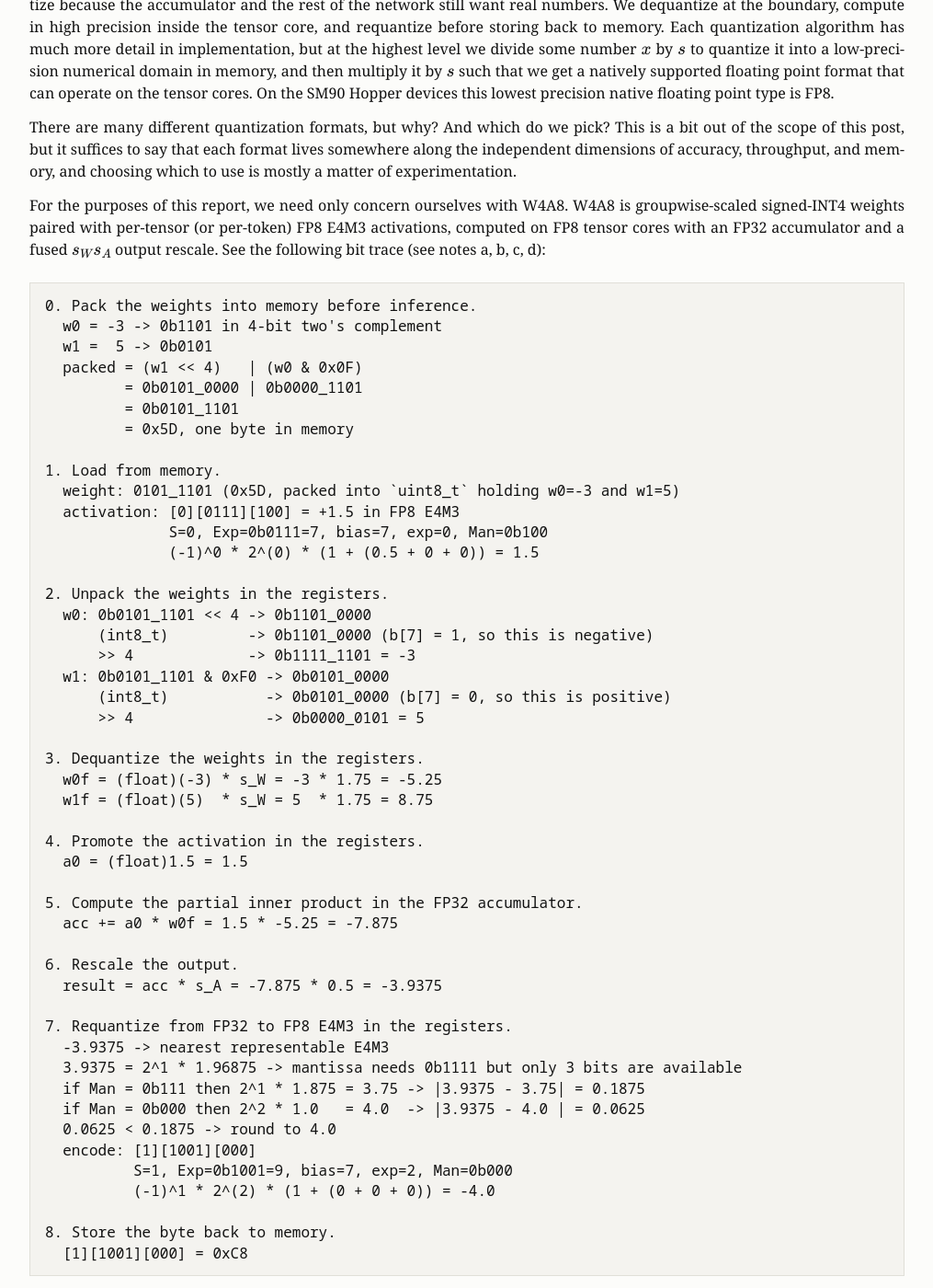
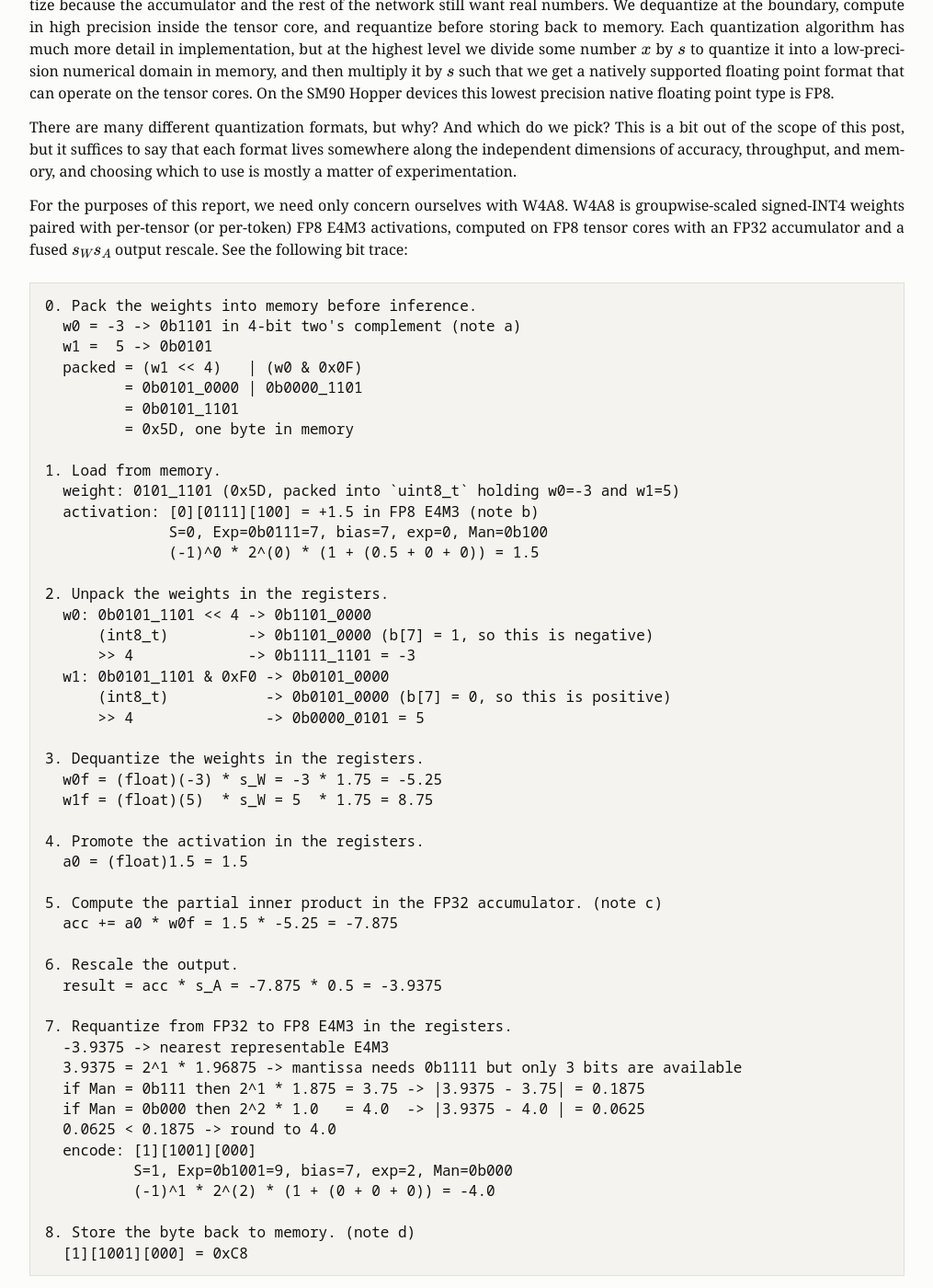
Before and after one commit to ccs668899/ccs668899.github.io, a Jekyll site: the page built from _posts/2026-04-10-flashinfer-allocator-consumer-mismatch.md, in a window 1280 px wide and 1400 px high, scrolled down 340 px. Shown: the whole window at 92% size, without its empty margins (132-1147 px from the left). Built offline with Jekyll 4.4.1, drawn with Linux system fonts in a browser that asks for light colours; some of the changed text lies outside the part shown.

````diff
--- a/_posts/2026-04-10-flashinfer-allocator-consumer-mismatch.md
+++ b/_posts/2026-04-10-flashinfer-allocator-consumer-mismatch.md
@@ -12,11 +11,11 @@ We quantize to reduce memory footprint and bandwidth, and to unlock faster low-p
 
 There are many different quantization formats, but why? And which do we pick? This is a bit out of the scope of this post, but it suffices to say that each format lives somewhere along the independent dimensions of accuracy, throughput, and memory, and choosing which to use is mostly a matter of experimentation.
 
-For the purposes of this report, we need only concern ourselves with W4A8. W4A8 is groupwise-scaled signed-INT4 weights paired with per-tensor (or per-token) FP8 E4M3 activations, computed on FP8 tensor cores with an FP32 accumulator and a fused $s_W s_A$ output rescale. See the following bit trace (see notes a, b, c, d):
+For the purposes of this report, we need only concern ourselves with W4A8. W4A8 is groupwise-scaled signed-INT4 weights paired with per-tensor (or per-token) FP8 E4M3 activations, computed on FP8 tensor cores with an FP32 accumulator and a fused $s_W s_A$ output rescale. See the following bit trace:
 
 ```asm
 0. Pack the weights into memory before inference.
-  w0 = -3 -> 0b1101 in 4-bit two's complement
+  w0 = -3 -> 0b1101 in 4-bit two's complement (note a)
   w1 =  5 -> 0b0101
   packed = (w1 << 4)   | (w0 & 0x0F)
          = 0b0101_0000 | 0b0000_1101
@@ -25,7 +24,7 @@ For the purposes of this report, we need only concern ourselves with W4A8. W4A8
 
 1. Load from memory.
   weight: 0101_1101 (0x5D, packed into `uint8_t` holding w0=-3 and w1=5)
-  activation: [0][0111][100] = +1.5 in FP8 E4M3
+  activation: [0][0111][100] = +1.5 in FP8 E4M3 (note b)
               S=0, Exp=0b0111=7, bias=7, exp=0, Man=0b100
               (-1)^0 * 2^(0) * (1 + (0.5 + 0 + 0)) = 1.5
 
@@ -44,7 +43,7 @@ For the purposes of this report, we need only concern ourselves with W4A8. W4A8
 4. Promote the activation in the registers.
   a0 = (float)1.5 = 1.5
 
-5. Compute the partial inner product in the FP32 accumulator.
+5. Compute the partial inner product in the FP32 accumulator. (note c)
   acc += a0 * w0f = 1.5 * -5.25 = -7.875
 
 6. Rescale the output.
@@ -60,7 +59,7 @@ For the purposes of this report, we need only concern ourselves with W4A8. W4A8
           S=1, Exp=0b1001=9, bias=7, exp=2, Man=0b000
           (-1)^1 * 2^(2) * (1 + (0 + 0 + 0)) = -4.0
 
-8. Store the byte back to memory.
+8. Store the byte back to memory. (note d)
   [1][1001][000] = 0xC8
 ```
 
@@ -190,7 +189,7 @@ A separate issue is that a dispatch table has measurable overhead, and FlashInfe
 
 ## Notes
 
-<sup>a</sup> *4-bit two's complement* means you have 1 sign bit and 3 magnitude bits. A simple way to think of it is that setting each bit contributes the corresponding integer to the overall sum in this array: `[-8, 4, 2, 1]`, where `-8` is referred to as the "minimum representable value". An occasionally useful property of this format is that you can apply the composition of the bitwise-not function and plus-one function to negate any number:
+a. *4-bit two's complement* means you have 1 sign bit and 3 magnitude bits. A simple way to think of it is that setting each bit contributes the corresponding integer to the overall sum in this array: `[-8, 4, 2, 1]`, where `-8` is referred to as the "minimum representable value". An occasionally useful property of this format is that you can apply the composition of the bitwise-not function and plus-one function to negate any number:
 
 ```asm
 3 = 0b0011
@@ -202,7 +201,7 @@ A separate issue is that a dispatch table has measurable overhead, and FlashInfe
 3 = 0b0011
 ```
 
-<sup>b</sup> *FP8 E4M3* means you have 1 sign bit, 4 exponent bits and 3 mantissa bits: `[S][E3 E2 E1 E0][M2 M1 M0]`. The bias is 7, which means to find the actual exponent we subtract 7 from the value of the exponent bits. An implicit leading 1 is prepended to the mantissa; a simple way to think of it is that setting each bit adds the corresponding term of the geometric sequence 2^(-i) to the rational 1 = 2^0: `[1/2, 1/4, 1/8]`. We compute every value as (-1)^S * 2^(Exp - 7) * (1 + M/8). Consider the following example:
+b. *FP8 E4M3* means you have 1 sign bit, 4 exponent bits and 3 mantissa bits: `[S][E3 E2 E1 E0][M2 M1 M0]`. The bias is 7, which means to find the actual exponent we subtract 7 from the value of the exponent bits. An implicit leading 1 is prepended to the mantissa; a simple way to think of it is that setting each bit adds the corresponding term of the geometric sequence 2^(-i) to the rational 1 = 2^0: `[1/2, 1/4, 1/8]`. We compute every value as (-1)^S * 2^(Exp - 7) * (1 + M/8). Consider the following example:
 
 ```asm
 [1][1000][110]
@@ -213,18 +212,18 @@ Man = 0b110 -> 1 (implicit leading 1) + 0.5 + 0.25 = 1.75 = significand
 (-1)^1 * 2^1 * 1.75 = -3.5
 ```
 
-<sup>c</sup> The astute reader will note that this step is unnecessary on any device supporting FP8 MMA, which is ~10% of deployed devices as of writing. We promote to FP32 for purposes of pedagogy.
+c. The astute reader will note that this step is unnecessary on any device supporting FP8 MMA, which is ~10% of deployed devices as of writing. We promote to FP32 for purposes of pedagogy.
 
-<sup>d</sup> This is a single step in what would continue over the entire K dimension. A tutorial on the entire process can be found at https://siboehm.com/articles/22/CUDA-MMM.
+d. This is a single step in what would continue over the entire K dimension. A tutorial on the entire process can be found at https://siboehm.com/articles/22/CUDA-MMM.
 
 ## References
 
-<sup>0</sup> [flashinfer-ai/flashinfer#2564](https://github.com/flashinfer-ai/flashinfer/pull/2564).
+0. [flashinfer-ai/flashinfer#2564](https://github.com/flashinfer-ai/flashinfer/pull/2564).
 
-<sup>1</sup> [flashinfer-ai/flashinfer#2501](https://github.com/flashinfer-ai/flashinfer/issues/2501).
+1. [flashinfer-ai/flashinfer#2501](https://github.com/flashinfer-ai/flashinfer/issues/2501).
 
-<sup>2</sup> Lin et al., [AWQ: Activation-aware Weight Quantization for LLM Compression and Acceleration](https://arxiv.org/abs/2306.00978).
+2. Lin et al., [AWQ: Activation-aware Weight Quantization for LLM Compression and Acceleration](https://arxiv.org/abs/2306.00978).
 
-<sup>3</sup> NVIDIA, [`examples/24_gemm_grouped/gemm_grouped.cu`](https://github.com/NVIDIA/cutlass/blob/main/examples/24_gemm_grouped/gemm_grouped.cu) and [`include/cutlass/gemm/device/gemm_grouped.h`](https://github.com/NVIDIA/cutlass/blob/main/include/cutlass/gemm/device/gemm_grouped.h).
+3. NVIDIA, [`examples/24_gemm_grouped/gemm_grouped.cu`](https://github.com/NVIDIA/cutlass/blob/main/examples/24_gemm_grouped/gemm_grouped.cu) and [`include/cutlass/gemm/device/gemm_grouped.h`](https://github.com/NVIDIA/cutlass/blob/main/include/cutlass/gemm/device/gemm_grouped.h).
 
-<sup>4</sup> Ye et al., [FlashInfer: Efficient and Customizable Attention Engine for LLM Inference Serving](https://arxiv.org/abs/2501.01005).
+4. Ye et al., [FlashInfer: Efficient and Customizable Attention Engine for LLM Inference Serving](https://arxiv.org/abs/2501.01005).
````
Also changed, not shown: other parts of _posts/2026-04-10-flashinfer-allocator-consumer-mismatch.md (+0 -1 lines), _posts/2026-04-04-mamba2-d-shape-mismatch.md (+0 -1 lines), _posts/2026-04-06-deepep-combine-path-stream-race.md (deleted).
